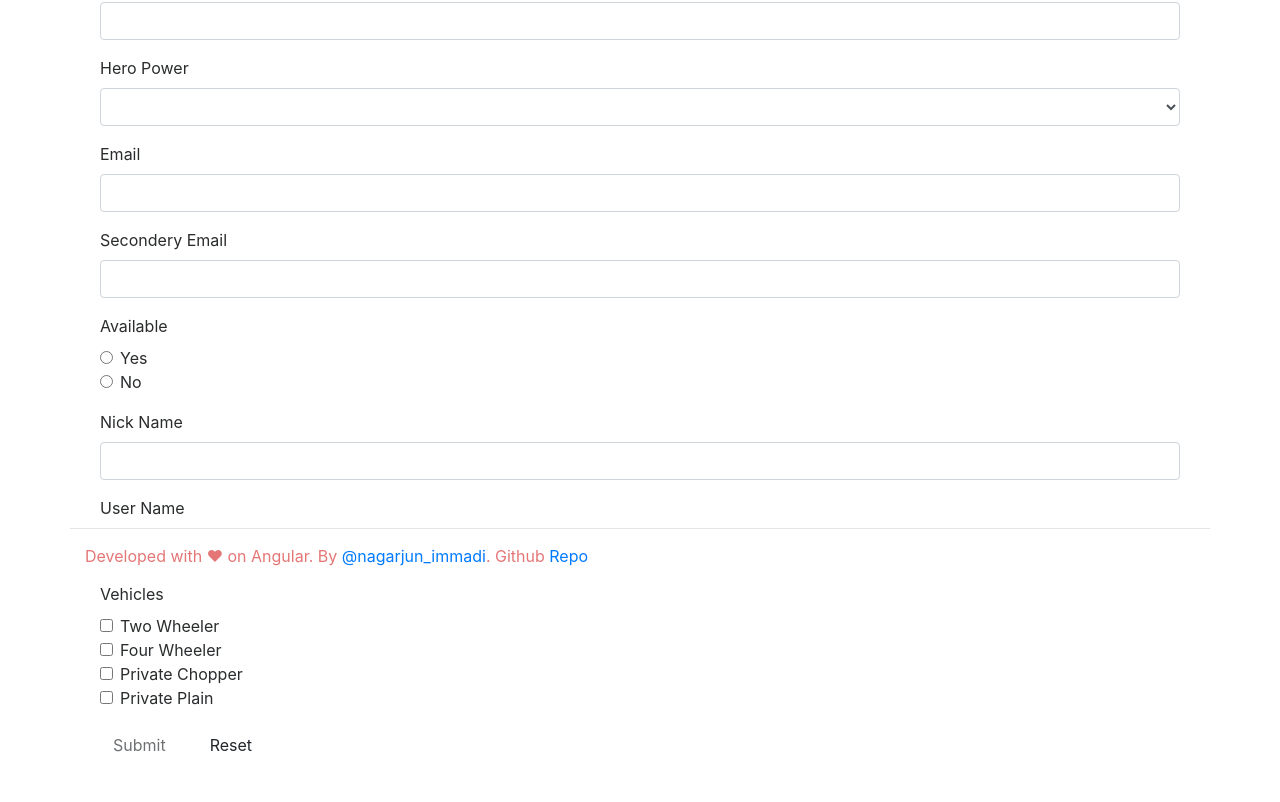
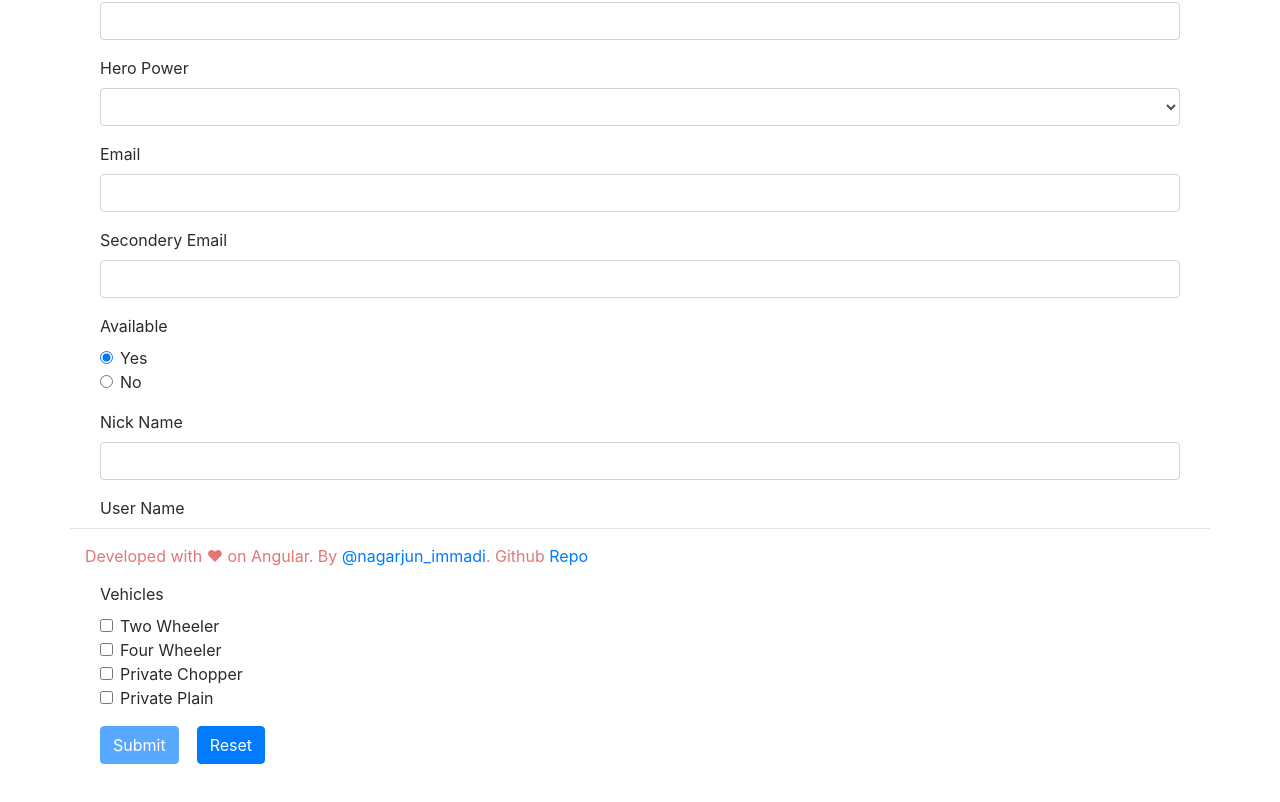
Before and after one commit to anshupanda/angular-fundamentals, an Angular app: page /forms/validation/reactive in a window 1280 px wide. Shown: the part 216-1018 px from the top of the page. Built offline with nearby package versions, Linux system fonts and the light colour scheme.

Commit message:
Form validation changes

```diff
--- a/src/app/forms-demo/reactive/reactive-form-validation/reactive-form-validation.component.html
+++ b/src/app/forms-demo/reactive/reactive-form-validation/reactive-form-validation.component.html
@@ -140,7 +140,7 @@
       </div>
     </div>
 
-    <button type="submit" class="btn btn-default" [disabled]="heroFormGroup.invalid || heroFormGroup.pending">Submit</button> &nbsp;&nbsp;
-    <button type="button" class="btn btn-default" (click)="heroFormGroup.reset()">Reset</button>
+    <button type="submit" class="btn btn-primary" [disabled]="heroFormGroup.invalid || heroFormGroup.pending">Submit</button> &nbsp;&nbsp;
+    <button type="button" class="btn btn-primary" (click)="heroFormGroup.reset()">Reset</button>
   </form>
 </div>
--- a/src/app/forms-demo/reactive/reactive-form-validation/reactive-form-validation.component.ts
+++ b/src/app/forms-demo/reactive/reactive-form-validation/reactive-form-validation.component.ts
@@ -31,7 +31,7 @@ export class ReactiveFormValidationComponent implements OnInit {
       'power': ['', Validators.required],
       'email': ['', [Validators.required, Validators.email]],
       'seconderyEmail': ['', [Validators.pattern('^[a-z0-9._%+-]+@[a-z0-9.-]+\.[a-z]{2,4}$')]],
-      'available': ['', Validators.required],
+      'available': ['yes', Validators.required],
       'nickName': ['', [Validators.required, forbiddenNameValidator(['Bob', 'Tim', 'Tommy'])]],
       'userName': ['', [Validators.required], this.uniqueUserNameValidator.validate.bind(this.uniqueUserNameValidator)],
       'vehicles': this.buildVehicleCheckBoxControls(),
```
